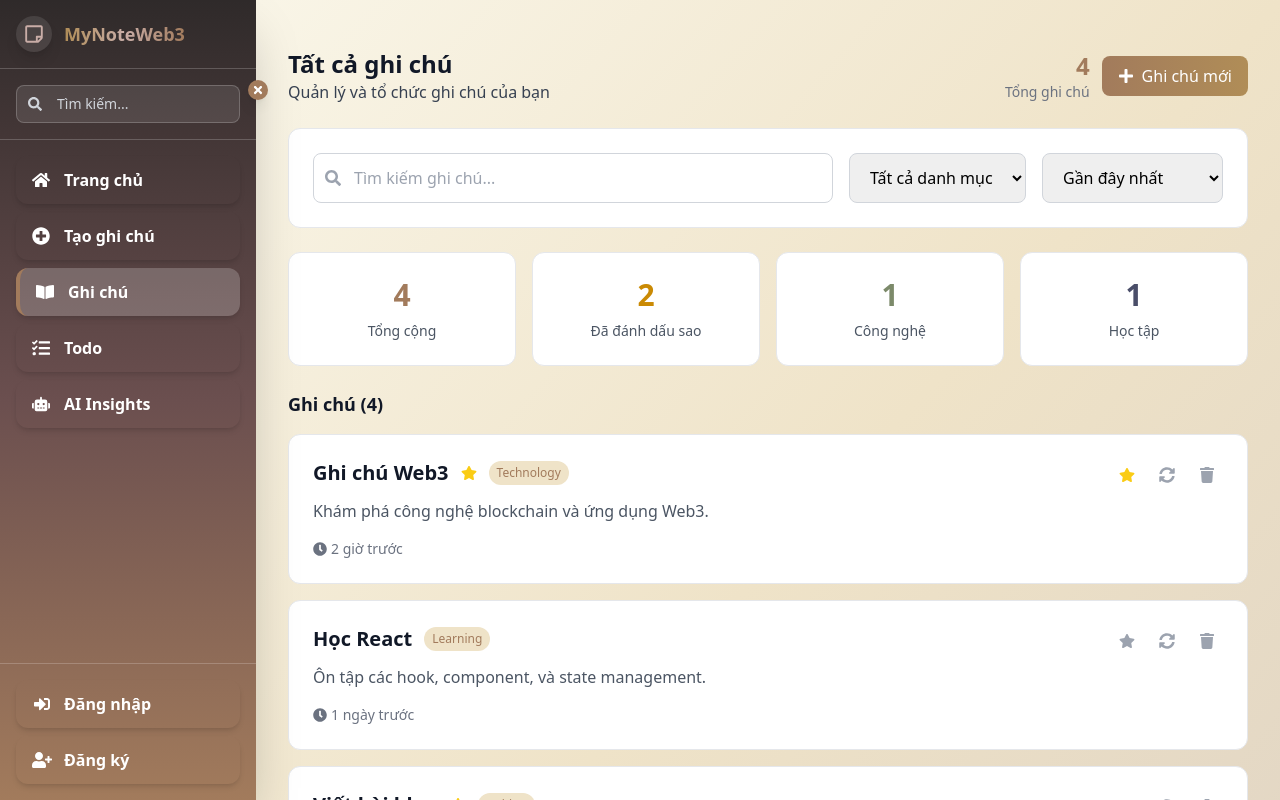
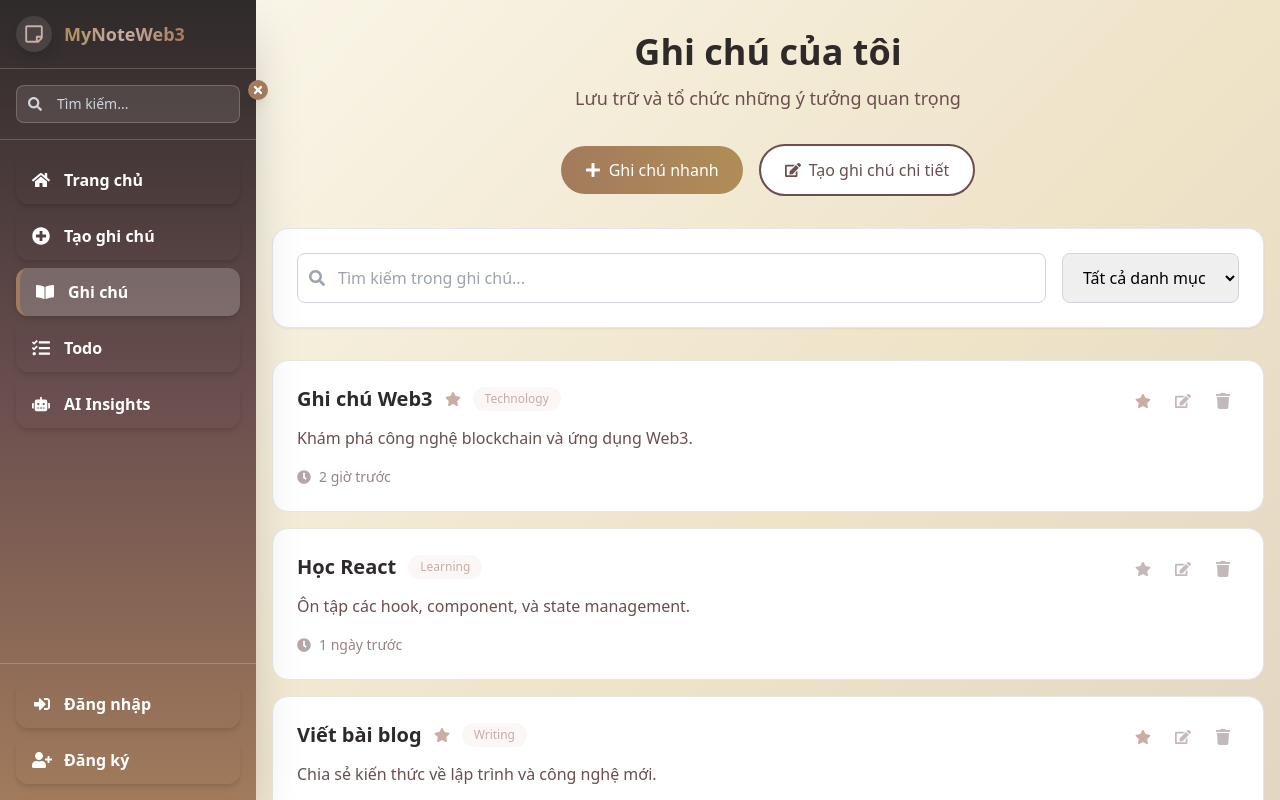
Before and after one commit to NNTN32/NotesWeb_FE, a React (Vite) app in the folder mynotewebapp/: page /notes in a window 1280 px wide. Shown: the top 800 px of the page. Built offline with nearby package versions, Linux system fonts and the light colour scheme.

Commit message:
Fix & Custom Page Notes

```diff
--- a/mynotewebapp/src/pages/users/Notes.jsx
+++ b/mynotewebapp/src/pages/users/Notes.jsx
@@ -1,6 +1,6 @@
 import { useState } from "react";
 import { Link } from "react-router-dom";
-import { FaRegStickyNote, FaStar, FaSyncAlt, FaTrash, FaPlus, FaSearch, FaClock } from "react-icons/fa";
+import { FaRegStickyNote, FaStar, FaEdit, FaTrash, FaPlus, FaSearch, FaClock, FaBookmark } from "react-icons/fa";
 import { toast } from "react-toastify";
 
 function NotesList() {
@@ -12,7 +12,9 @@ function NotesList() {
   ]);
   const [searchQuery, setSearchQuery] = useState("");
   const [selectedCategory, setSelectedCategory] = useState("all");
-  const [sortBy, setSortBy] = useState("recent");
+  const [showQuickNote, setShowQuickNote] = useState(false);
+  const [quickNoteTitle, setQuickNoteTitle] = useState("");
+  const [quickNoteContent, setQuickNoteContent] = useState("");
 
   const categories = ["all", "Technology", "Learning", "Writing", "Planning", "Personal"];
 
@@ -27,6 +29,24 @@ function NotesList() {
     ));
   };
 
+  const handleCreateQuickNote = () => {
+    if (quickNoteTitle.trim() && quickNoteContent.trim()) {
+      const newNote = {
+        id: Date.now(),
+        title: quickNoteTitle,
+        content: quickNoteContent,
+        lastModified: "Vừa xong",
+        isStarred: false,
+        category: "Personal"
+      };
+      setNotes([newNote, ...notes]);
+      setQuickNoteTitle("");
+      setQuickNoteContent("");
+      setShowQuickNote(false);
+      toast.success("Đã tạo ghi chú mới!");
+    }
+  };
+
   const filteredNotes = notes.filter(note => {
     const matchesSearch = note.title.toLowerCase().includes(searchQuery.toLowerCase()) ||
                          note.content.toLowerCase().includes(searchQuery.toLowerCase());
@@ -34,60 +54,88 @@ function NotesList() {
     return matchesSearch && matchesCategory;
   });
 
-  const sortedNotes = [...filteredNotes].sort((a, b) => {
-    if (sortBy === "recent") {
-      return new Date(b.lastModified) - new Date(a.lastModified);
-    } else if (sortBy === "title") {
-      return a.title.localeCompare(b.title);
-    } else if (sortBy === "starred") {
-      return b.isStarred - a.isStarred;
-    }
-    return 0;
-  });
-
-  const starredNotes = notes.filter(note => note.isStarred).length;
-  const totalNotes = notes.length;
+  const starredNotes = notes.filter(note => note.isStarred);
 
   return (
-    <div className="space-y-6">
+    <div className="max-w-6xl mx-auto space-y-8">
       {/* Header */}
-      <div className="flex flex-col md:flex-row items-start md:items-center justify-between gap-4">
-        <div>
-          <h2 className="text-2xl font-bold text-gray-900">Tất cả ghi chú</h2>
-          <p className="text-gray-700">Quản lý và tổ chức ghi chú của bạn</p>
+      <div className="text-center">
+        <h1 className="text-4xl font-bold text-ink mb-3">Ghi chú của tôi</h1>
+        <p className="text-coffee text-lg">Lưu trữ và tổ chức những ý tưởng quan trọng</p>
       </div>
-        <div className="flex items-center gap-3">
-          <div className="text-right">
-            <div className="text-2xl font-bold text-terracotta">{totalNotes}</div>
-            <div className="text-sm text-gray-500">Tổng ghi chú</div>
-          </div>
+
+      {/* Quick Actions */}
+      <div className="flex flex-col sm:flex-row gap-4 justify-center items-center">
+        <button
+          onClick={() => setShowQuickNote(!showQuickNote)}
+          className="bg-gradient-to-r from-terracotta to-brass text-white px-6 py-3 rounded-full hover:shadow-lg transform hover:scale-105 transition-all duration-200 flex items-center gap-2"
+        >
+          <FaPlus />
+          Ghi chú nhanh
+        </button>
         <Link
           to="/create"
-            className="bg-gradient-to-r from-terracotta to-brass text-white px-4 py-2 rounded-lg hover:opacity-95 flex items-center gap-2 transition-colors"
+          className="bg-white border-2 border-coffee text-coffee px-6 py-3 rounded-full hover:border-terracotta hover:text-terracotta transition-all duration-200 flex items-center gap-2"
         >
-            <FaPlus />
-            Ghi chú mới
+          <FaEdit />
+          Tạo ghi chú chi tiết
         </Link>
       </div>
+
+      {/* Quick Note Form */}
+      {showQuickNote && (
+        <div className="bg-white rounded-2xl shadow-lg p-6 border border-gray-200">
+          <h3 className="text-lg font-semibold mb-4 text-ink">Ghi chú nhanh</h3>
+          <div className="space-y-4">
+            <input
+              type="text"
+              placeholder="Tiêu đề ghi chú..."
+              value={quickNoteTitle}
+              onChange={(e) => setQuickNoteTitle(e.target.value)}
+              className="w-full px-4 py-3 border border-gray-300 rounded-lg focus:ring-2 focus:ring-terracotta focus:border-transparent"
+            />
+            <textarea
+              placeholder="Nội dung ghi chú..."
+              value={quickNoteContent}
+              onChange={(e) => setQuickNoteContent(e.target.value)}
+              rows="3"
+              className="w-full px-4 py-3 border border-gray-300 rounded-lg focus:ring-2 focus:ring-terracotta focus:border-transparent resize-none"
+            />
+            <div className="flex gap-3">
+              <button
+                onClick={handleCreateQuickNote}
+                className="bg-terracotta text-white px-6 py-2 rounded-lg hover:bg-brass transition-colors"
+              >
+                Lưu ghi chú
+              </button>
+              <button
+                onClick={() => setShowQuickNote(false)}
+                className="bg-gray-300 text-gray-700 px-6 py-2 rounded-lg hover:bg-gray-400 transition-colors"
+              >
+                Hủy
+              </button>
             </div>
+          </div>
+        </div>
+      )}
 
       {/* Search and Filters */}
-      <div className="bg-white rounded-xl border border-gray-200 p-6">
+      <div className="bg-white rounded-2xl shadow-sm border border-gray-200 p-6">
         <div className="flex flex-col md:flex-row gap-4">
           <div className="relative flex-1">
             <FaSearch className="absolute left-3 top-1/2 transform -translate-y-1/2 text-gray-400" />
             <input
               type="text"
-              placeholder="Tìm kiếm ghi chú..."
+              placeholder="Tìm kiếm trong ghi chú..."
               value={searchQuery}
               onChange={(e) => setSearchQuery(e.target.value)}
-              className="pl-10 pr-4 py-3 w-full border border-gray-300 rounded-lg focus:ring-2 focus:ring-brass focus:border-transparent"
+              className="pl-10 pr-4 py-3 w-full border border-gray-300 rounded-lg focus:ring-2 focus:ring-terracotta focus:border-transparent"
             />
           </div>
           <select
             value={selectedCategory}
             onChange={(e) => setSelectedCategory(e.target.value)}
-            className="px-4 py-3 border border-gray-300 rounded-lg focus:ring-2 focus:ring-brass focus:border-transparent"
+            className="px-4 py-3 border border-gray-300 rounded-lg focus:ring-2 focus:ring-terracotta focus:border-transparent"
           >
             {categories.map(category => (
               <option key={category} value={category}>
@@ -95,90 +143,49 @@ function NotesList() {
               </option>
             ))}
           </select>
-          <select
-            value={sortBy}
-            onChange={(e) => setSortBy(e.target.value)}
-            className="px-4 py-3 border border-gray-300 rounded-lg focus:ring-2 focus:ring-brass focus:border-transparent"
-          >
-            <option value="recent">Gần đây nhất</option>
-            <option value="title">Theo tên</option>
-            <option value="starred">Đã đánh dấu sao</option>
-          </select>
         </div>
       </div>
 
-      {/* Quick Stats */}
-      <div className="grid md:grid-cols-4 gap-4">
-        <div className="bg-white rounded-xl border border-gray-200 p-6 text-center">
-          <div className="text-3xl font-bold text-terracotta mb-2">{totalNotes}</div>
-          <div className="text-sm text-gray-600">Tổng cộng</div>
-        </div>
-        <div className="bg-white rounded-xl border border-gray-200 p-6 text-center">
-          <div className="text-3xl font-bold text-yellow-600 mb-2">{starredNotes}</div>
-          <div className="text-sm text-gray-600">Đã đánh dấu sao</div>
-        </div>
-        <div className="bg-white rounded-xl border border-gray-200 p-6 text-center">
-          <div className="text-3xl font-bold text-olive mb-2">{notes.filter(n => n.category === "Technology").length}</div>
-          <div className="text-sm text-gray-600">Công nghệ</div>
-        </div>
-        <div className="bg-white rounded-xl border border-gray-200 p-6 text-center">
-          <div className="text-3xl font-bold text-plum mb-2">{notes.filter(n => n.category === "Learning").length}</div>
-          <div className="text-sm text-gray-600">Học tập</div>
-        </div>
-      </div>
-
-      {/* Notes Grid */}
+      {/* Notes Display */}
       <div>
-        <div className="flex items-center justify-between mb-4">
-          <h3 className="text-lg font-semibold text-gray-900">
-            Ghi chú ({filteredNotes.length})
-          </h3>
-          {searchQuery && (
-            <span className="text-sm text-gray-500">
-              Kết quả tìm kiếm cho "{searchQuery}"
-            </span>
-          )}
-        </div>
-
         {filteredNotes.length === 0 ? (
-          <div className="text-center py-16 bg-white rounded-2xl border border-gray-200">
+          <div className="text-center py-20 bg-white rounded-2xl shadow-sm border border-gray-200">
             <FaRegStickyNote className="text-8xl text-gray-300 mx-auto mb-6" />
             <div className="text-gray-400 text-2xl mb-3">
-              {searchQuery ? "Không tìm thấy ghi chú nào." : "Chưa có ghi chú nào."}
+              {searchQuery ? "Không tìm thấy ghi chú nào" : "Chưa có ghi chú nào"}
             </div>
             <p className="text-gray-500 text-lg mb-6">
-              {searchQuery ? "Thử tìm kiếm với từ khóa khác." : "Bắt đầu tạo ghi chú đầu tiên của bạn!"}
+              {searchQuery ? "Thử tìm kiếm với từ khóa khác" : "Bắt đầu tạo ghi chú đầu tiên của bạn!"}
             </p>
             {!searchQuery && (
-              <Link
-                to="/create"
-                className="inline-flex items-center gap-3 px-6 py-3 bg-gradient-to-r from-terracotta to-brass text-white rounded-lg hover:opacity-95 transition-colors"
+              <button
+                onClick={() => setShowQuickNote(true)}
+                className="bg-terracotta text-white px-6 py-3 rounded-full hover:bg-brass transition-colors"
               >
-                <FaPlus />
                 Tạo ghi chú đầu tiên
-              </Link>
+              </button>
             )}
           </div>
         ) : (
-          <div className="grid gap-4">
-            {sortedNotes.map((note, index) => (
+          <div className="space-y-4">
+            {filteredNotes.map((note) => (
               <div
                 key={note.id}
-                className="bg-white border border-gray-200 rounded-xl p-6 hover:shadow-lg transition-all duration-300 transform hover:-translate-y-1"
+                className="bg-white border border-gray-200 rounded-2xl p-6 hover:shadow-lg transition-all duration-300 transform hover:-translate-y-1"
               >
                 <div className="flex items-start justify-between">
                   <div className="flex-1 min-w-0">
                     <div className="flex items-center gap-3 mb-3">
-                      <h4 className="text-xl font-semibold text-gray-900 truncate">{note.title}</h4>
-                      {note.isStarred && <FaStar className="text-yellow-400 flex-shrink-0" />}
-                      <span className="text-xs px-2 py-1 bg-sand text-terracotta rounded-full">
+                      <h3 className="text-xl font-semibold text-ink">{note.title}</h3>
+                      {note.isStarred && <FaStar className="text-rose flex-shrink-0" />}
+                      <span className="text-xs px-3 py-1 bg-rose/10 text-rose rounded-full font-medium">
                         {note.category}
                       </span>
                     </div>
-                    <p className="text-gray-600 mb-4 line-clamp-2">{note.content}</p>
-                    <div className="flex items-center gap-4 text-sm text-gray-500">
-                      <span className="flex items-center gap-1">
-                        <FaClock />
+                    <p className="text-coffee mb-4 leading-relaxed">{note.content}</p>
+                    <div className="flex items-center gap-4 text-sm text-coffee/70">
+                      <span className="flex items-center gap-2">
+                        <FaClock className="text-coffee/50" />
                         {note.lastModified}
                       </span>
                     </div>
@@ -186,21 +193,21 @@ function NotesList() {
                   <div className="flex items-center gap-2 ml-4">
                     <button
                       onClick={() => handleStarNote(note.id)}
-                      className="p-2 hover:bg-gray-100 rounded-lg transition-colors"
+                      className="p-2 hover:bg-rose/10 rounded-lg transition-colors"
                       title={note.isStarred ? "Bỏ đánh dấu sao" : "Đánh dấu sao"}
                     >
-                      <FaStar className={note.isStarred ? 'text-yellow-400' : 'text-gray-400'} />
+                      <FaStar className={note.isStarred ? 'text-rose' : 'text-coffee/40'} />
                     </button>
                     <Link
                       to={`/note/${note.id}`}
-                      className="p-2 hover:bg-sand rounded-lg text-gray-400 hover:text-terracotta transition-colors"
-                      title="Xem chi tiết"
+                      className="p-2 hover:bg-terracotta/10 rounded-lg text-coffee/40 hover:text-terracotta transition-colors"
+                      title="Chỉnh sửa ghi chú"
                     >
-                      <FaSyncAlt />
+                      <FaEdit />
                     </Link>
                     <button
                       onClick={() => handleDeleteNote(note.id)}
-                      className="p-2 hover:bg-red-50 rounded-lg text-gray-400 hover:text-red-600 transition-colors"
+                      className="p-2 hover:bg-red-50 rounded-lg text-coffee/40 hover:text-red-600 transition-colors"
                       title="Xóa ghi chú"
                     >
                       <FaTrash />
@@ -212,13 +219,23 @@ function NotesList() {
           </div>
         )}
       </div>
+
+      {/* Floating Action Button for Mobile */}
+      <div className="fixed bottom-6 right-6 md:hidden">
+        <button
+          onClick={() => setShowQuickNote(true)}
+          className="bg-terracotta text-white w-14 h-14 rounded-full shadow-lg hover:bg-brass transition-colors flex items-center justify-center"
+        >
+          <FaPlus className="text-xl" />
+        </button>
+      </div>
     </div>
   );
 }
 
 export default function Notes() {
   return (
-    <div className="min-h-screen bg-gradient-to-br from-paper via-sand to-latte px-8 py-12">
+    <div className="min-h-screen bg-gradient-to-br from-paper via-sand to-latte px-4 py-8">
       <NotesList />
     </div>
   );
```
Lines whose indentation alone changed are shown as unchanged.
